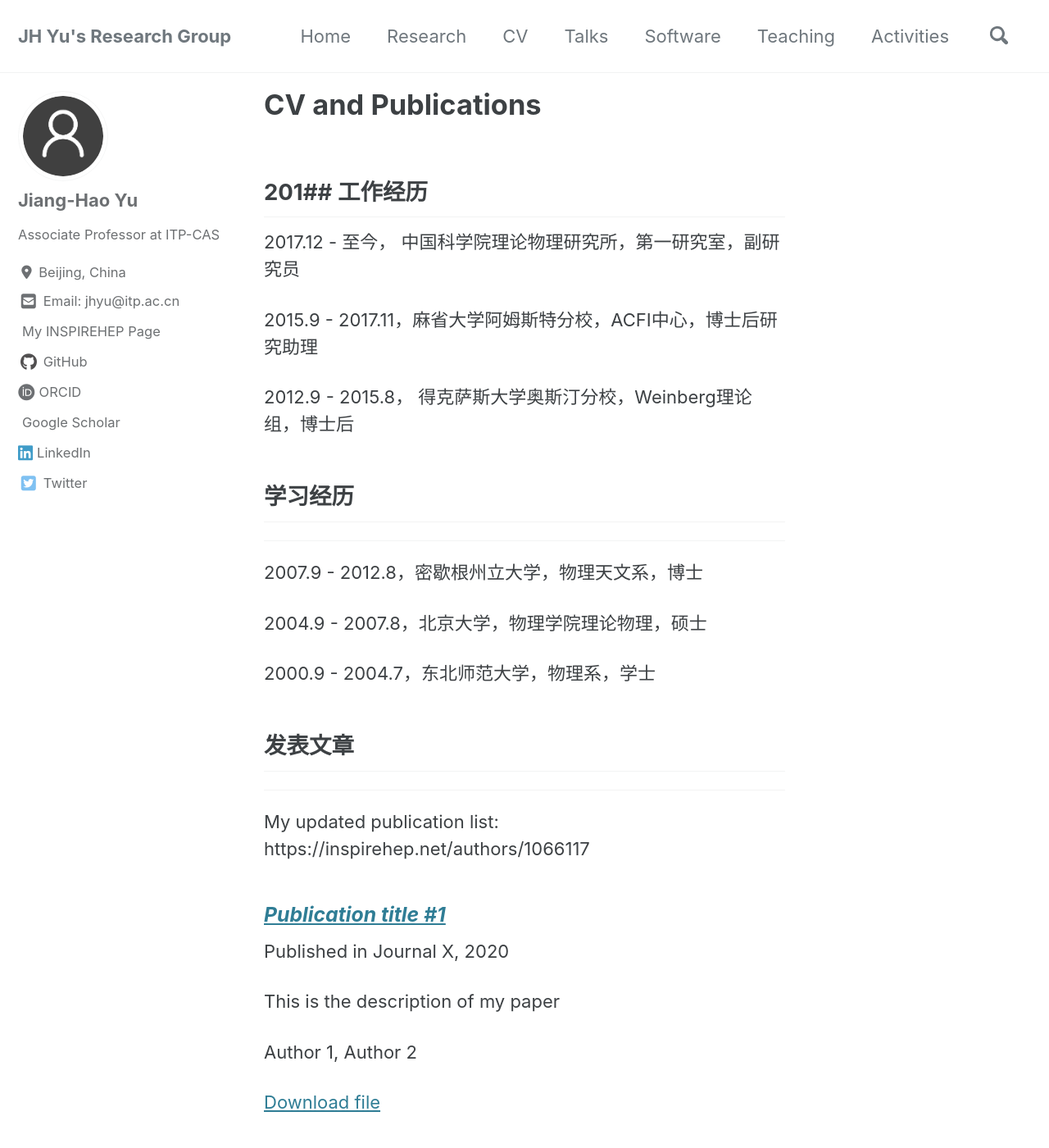
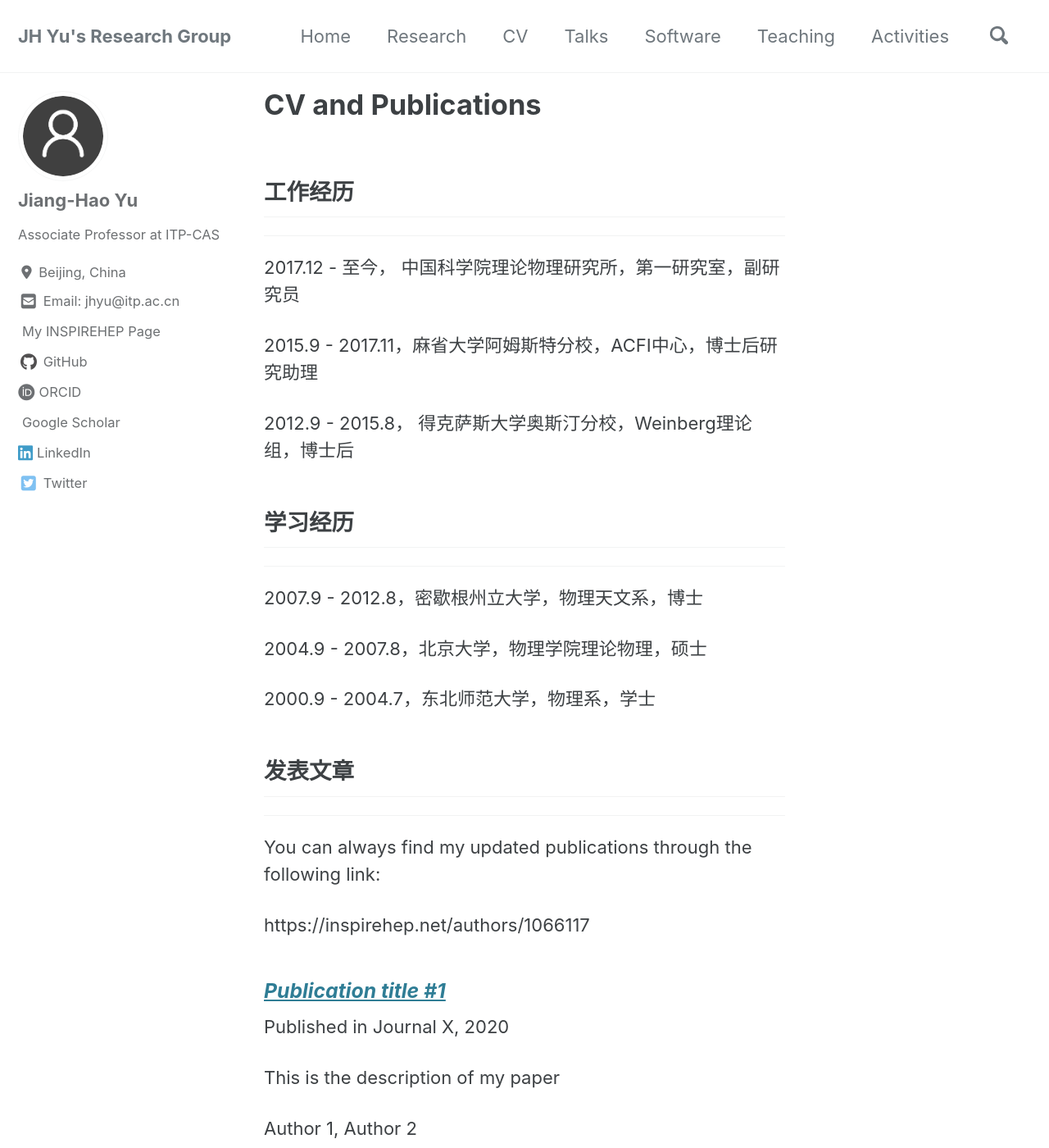
Before and after one commit to jhyu-itp/jhyu-itp.github.io, a Jekyll site: the page built from _pages/publications.md, in a window 1280 px wide and 1400 px high. Shown: the whole window at 82% size. Built offline with Jekyll 4.4.1, drawn with Linux system fonts in a browser that asks for light colours; cached includes are drawn as plain includes; nearby versions of some CDN libraries; a style sheet for code colours, icons or effects is not loaded.

Commit message:
Update publications.md

```diff
--- a/_pages/publications.md
+++ b/_pages/publications.md
@@ -7,7 +7,7 @@ layout: publications
 
 
 
- 201## 工作经历
+## 工作经历
 ------------------------
 
 2017.12 - 至今，  中国科学院理论物理研究所，第一研究室，副研究员
@@ -29,4 +29,6 @@ layout: publications
 ## 发表文章
 ------------------------
 
-My updated publication list: https://inspirehep.net/authors/1066117
+You can always find my updated publications through the following link:
+
+https://inspirehep.net/authors/1066117
```
